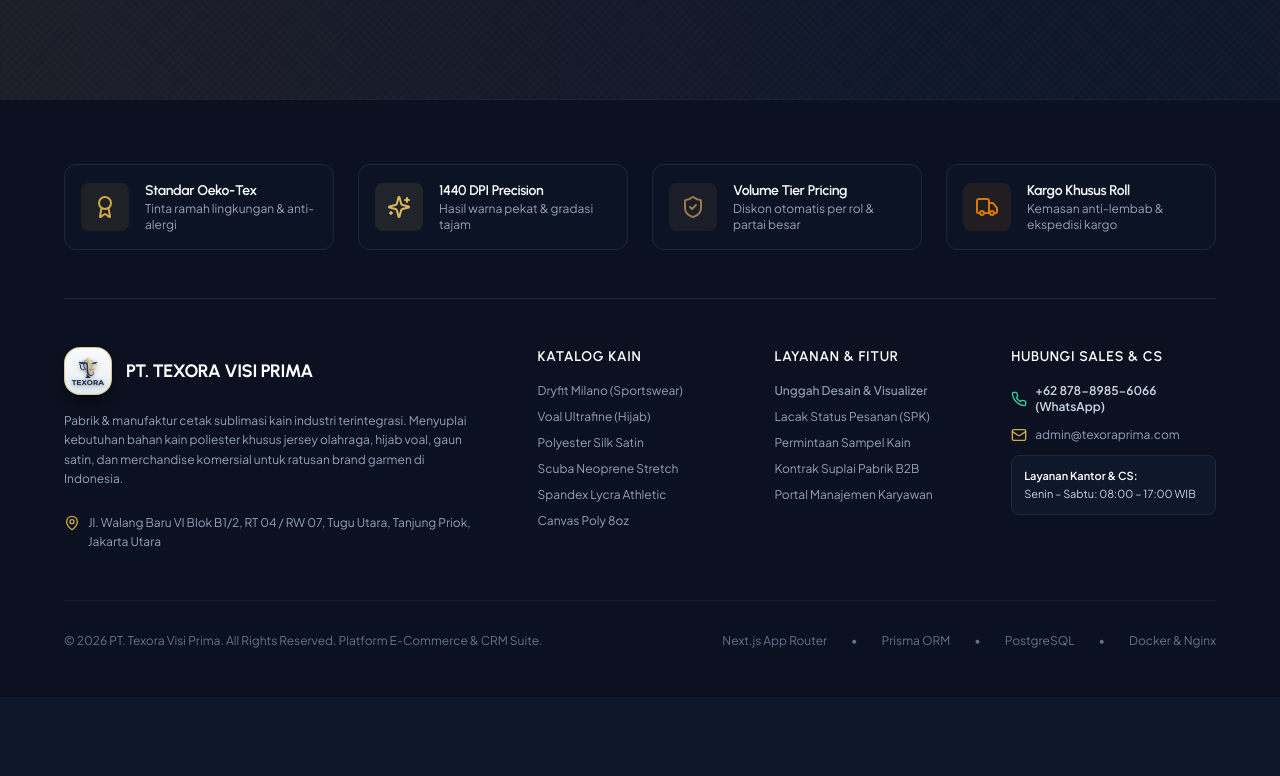
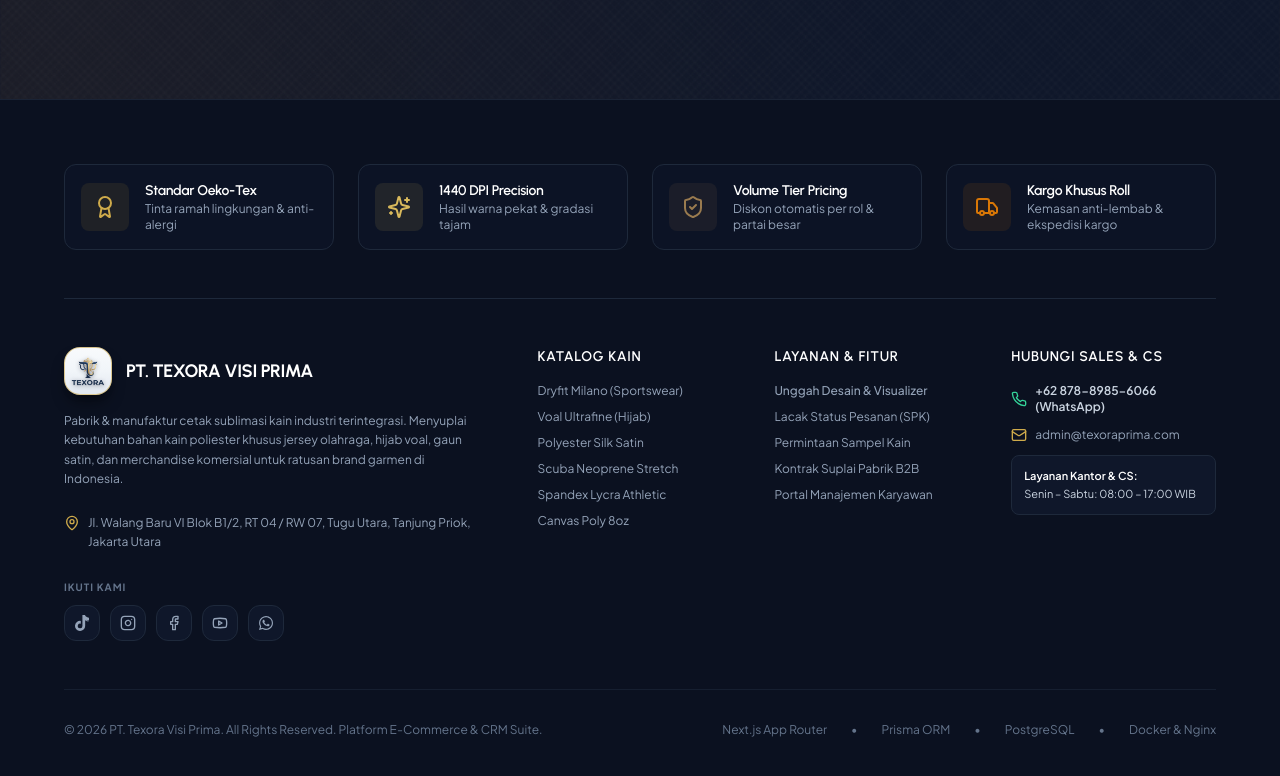
Before and after one commit to Solusiit-2025/texora-web, a Next.js app: page / in a window 1280 px wide. Shown: the part 8017-8793 px from the top of the page. Before the commit the page ends 8714 px from the top, so only its background shows below. Built offline with nearby package versions, Linux system fonts and the light colour scheme.

Commit message:
feat: social media icons in footer (tiktok, instagram, facebook, youtube, whatsapp)

```diff
--- a/src/components/common/Footer.tsx
+++ b/src/components/common/Footer.tsx
@@ -1,5 +1,6 @@
 import Link from "next/link";
 import { Layers, ShieldCheck, Award, Truck, Sparkles, Mail, Phone, MapPin } from "lucide-react";
+import { SocialLinks } from "./SocialLinks";
 
 export function Footer() {
   return (
@@ -74,6 +75,12 @@
                 Jl. Walang Baru VI Blok B1/2, RT 04 / RW 07, Tugu Utara, Tanjung Priok, Jakarta Utara
               </span>
             </div>
+            <div className="pt-3">
+              <p className="text-[10px] uppercase tracking-widest text-slate-500 font-bold mb-2.5">
+                Ikuti Kami
+              </p>
+              <SocialLinks />
+            </div>
           </div>
 
           <div>
--- /dev/null
+++ b/src/components/common/SocialLinks.tsx
@@ -0,0 +1,58 @@
+import { Facebook, Instagram, Youtube } from "lucide-react";
+import { SOCIAL_LINKS, type SocialLink } from "@/config/social";
+
+function TikTokIcon({ className }: { className?: string }) {
+  return (
+    <svg viewBox="0 0 448 512" fill="currentColor" className={className} aria-hidden="true">
+      <path d="M448 209.9a210.1 210.1 0 0 1-122.8-39.3V349.4A162.6 162.6 0 1 1 185 188.3V278.2a74.6 74.6 0 1 0 52.2 71.2V0l88 0a121.2 121.2 0 0 0 1.9 22.2 122.2 122.2 0 0 0 54.7 45.2 121.2 121.2 0 0 0 66.2 19v89a211.3 211.3 0 0 1-100-24.9z" />
+    </svg>
+  );
+}
+
+function WhatsAppIcon({ className }: { className?: string }) {
+  return (
+    <svg viewBox="0 0 448 512" fill="currentColor" className={className} aria-hidden="true">
+      <path d="M380.9 97.1C339 55.1 283.2 32 223.9 32c-122.4 0-222 99.6-222 222 0 39.1 10.2 77.3 29.6 111L0 480l117.7-30.9c32.4 17.7 68.9 27 106.1 27h.1c122.3 0 224.1-99.6 224.1-222 0-59.3-25.2-115-67.1-157zm-157 341.6c-33.2 0-65.7-8.9-94-25.7l-6.7-4-69.8 18.3L72 359.2l-4.4-7c-18.5-29.4-28.2-63.3-28.2-98.2 0-101.7 82.8-184.5 184.6-184.5 49.3 0 95.6 19.2 130.4 54.1 34.8 34.9 56.2 81.2 56.1 130.5 0 101.8-84.9 184.6-186.6 184.6zm101.2-138.2c-5.5-2.8-32.8-16.2-37.9-18-5.1-1.9-8.8-2.8-12.5 2.8-3.7 5.6-14.3 18-17.6 21.8-3.2 3.7-6.5 4.2-12 1.4-32.6-16.3-54-29.1-75.5-66-5.7-9.8 5.7-9.1 16.3-30.3 1.8-3.7.9-6.9-.5-9.7-1.4-2.8-12.5-30.1-17.1-41.2-4.5-10.8-9.1-9.3-12.5-9.5-3.2-.2-6.9-.2-10.6-.2-3.7 0-9.7 1.4-14.8 6.9-5.1 5.6-19.4 19-19.4 46.3 0 27.3 19.9 53.7 22.6 57.4 2.8 3.7 39.1 59.7 94.8 83.8 35.2 15.2 49 16.5 66.6 13.9 10.7-1.6 32.8-13.4 37.4-26.4 4.6-13 4.6-24.1 3.2-26.4-1.3-2.5-5-3.9-10.5-6.6z" />
+    </svg>
+  );
+}
+
+const ICONS: Record<SocialLink["id"], (props: { className?: string }) => JSX.Element> = {
+  tiktok: TikTokIcon,
+  instagram: (p) => <Instagram className={p.className} />,
+  facebook: (p) => <Facebook className={p.className} />,
+  youtube: (p) => <Youtube className={p.className} />,
+  whatsapp: WhatsAppIcon,
+};
+
+const HOVER: Record<SocialLink["id"], string> = {
+  tiktok: "hover:border-white/50 hover:text-white",
+  instagram: "hover:border-pink-500/60 hover:text-pink-400",
+  facebook: "hover:border-blue-500/60 hover:text-blue-400",
+  youtube: "hover:border-red-500/60 hover:text-red-400",
+  whatsapp: "hover:border-emerald-500/60 hover:text-emerald-400",
+};
+
+/** Social media icon buttons (TikTok, Instagram, Facebook, YouTube, WhatsApp). */
+export function SocialLinks() {
+  return (
+    <div className="flex items-center gap-2.5">
+      {SOCIAL_LINKS.map((s) => {
+        const Icon = ICONS[s.id];
+        return (
+          <a
+            key={s.id}
+            href={s.href}
+            target="_blank"
+            rel="noopener noreferrer"
+            aria-label={s.label}
+            title={s.label}
+            className={`w-9 h-9 rounded-xl bg-slate-900 border border-slate-800 flex items-center justify-center text-slate-400 transition-all hover:-translate-y-0.5 ${HOVER[s.id]}`}
+          >
+            <Icon className="w-4 h-4" />
+          </a>
+        );
+      })}
+    </div>
+  );
+}
--- /dev/null
+++ b/src/config/social.ts
@@ -0,0 +1,40 @@
+/**
+ * Central social media links for PT. Texora Visi Prima.
+ *
+ * TODO: ganti placeholder di bawah dengan URL akun resmi.
+ * Format https:// (bukan deep-link apps://) supaya di HP otomatis
+ * membuka aplikasi TikTok/IG/FB/YT, dan di desktop membuka browser.
+ */
+export interface SocialLink {
+  id: "tiktok" | "instagram" | "facebook" | "youtube" | "whatsapp";
+  label: string;
+  href: string;
+}
+
+export const SOCIAL_LINKS: SocialLink[] = [
+  {
+    id: "tiktok",
+    label: "TikTok Texora",
+    href: "https://www.tiktok.com/@texoravisiprima",
+  },
+  {
+    id: "instagram",
+    label: "Instagram Texora",
+    href: "https://www.instagram.com/texoravisiprima",
+  },
+  {
+    id: "facebook",
+    label: "Facebook Texora",
+    href: "https://www.facebook.com/texoravisiprima",
+  },
+  {
+    id: "youtube",
+    label: "YouTube Texora",
+    href: "https://www.youtube.com/@texoravisiprima",
+  },
+  {
+    id: "whatsapp",
+    label: "WhatsApp Sales",
+    href: "https://wa.me/6287889856066?text=Halo%20Texora%2C%20saya%20ingin%20bertanya%20tentang%20kain%20sublimasi.",
+  },
+];
```
